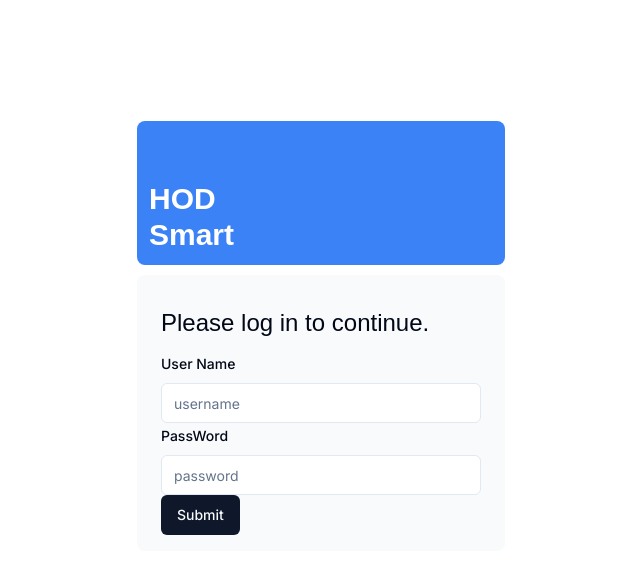
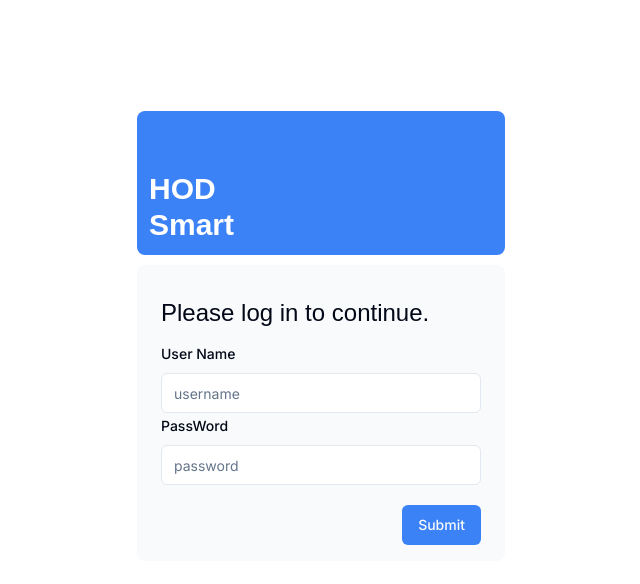
Before and after one commit to matthewkuria/hodsmart, a Next.js app in the folder my-app/: page /login in a window 1280 px wide. Shown: the top 584 px of the page, without its empty margins (319-959 px from the left). Built offline with nearby package versions, Linux system fonts and the light colour scheme; a web font is replaced by a local one.

Commit message:
move the button to the end of the form

```diff
--- a/my-app/app/ui/login-form.tsx
+++ b/my-app/app/ui/login-form.tsx
@@ -63,11 +63,13 @@ export default function LoginForm(){
                     <FormControl>
                         <Input placeholder="password" {...field} />
                     </FormControl>
-                    <FormMessage />
+                <FormMessage />
             </FormItem>
            )}
             />
-           <Button type="submit">Submit</Button>
+          <div className="mt-5 flex items-center justify-end">
+             <Button type="submit">Submit</Button>
+          </div>
          </form>
        </Form>
     )
--- a/my-app/components/ui/button.tsx
+++ b/my-app/components/ui/button.tsx
@@ -9,7 +9,7 @@ const buttonVariants = cva(
   {
     variants: {
       variant: {
-        default: "bg-primary text-primary-foreground hover:bg-primary/90",
+        default: "bg-blue-500 text-primary-foreground hover:bg-primary/90",
         destructive:
           "bg-destructive text-destructive-foreground hover:bg-destructive/90",
         outline:
```
